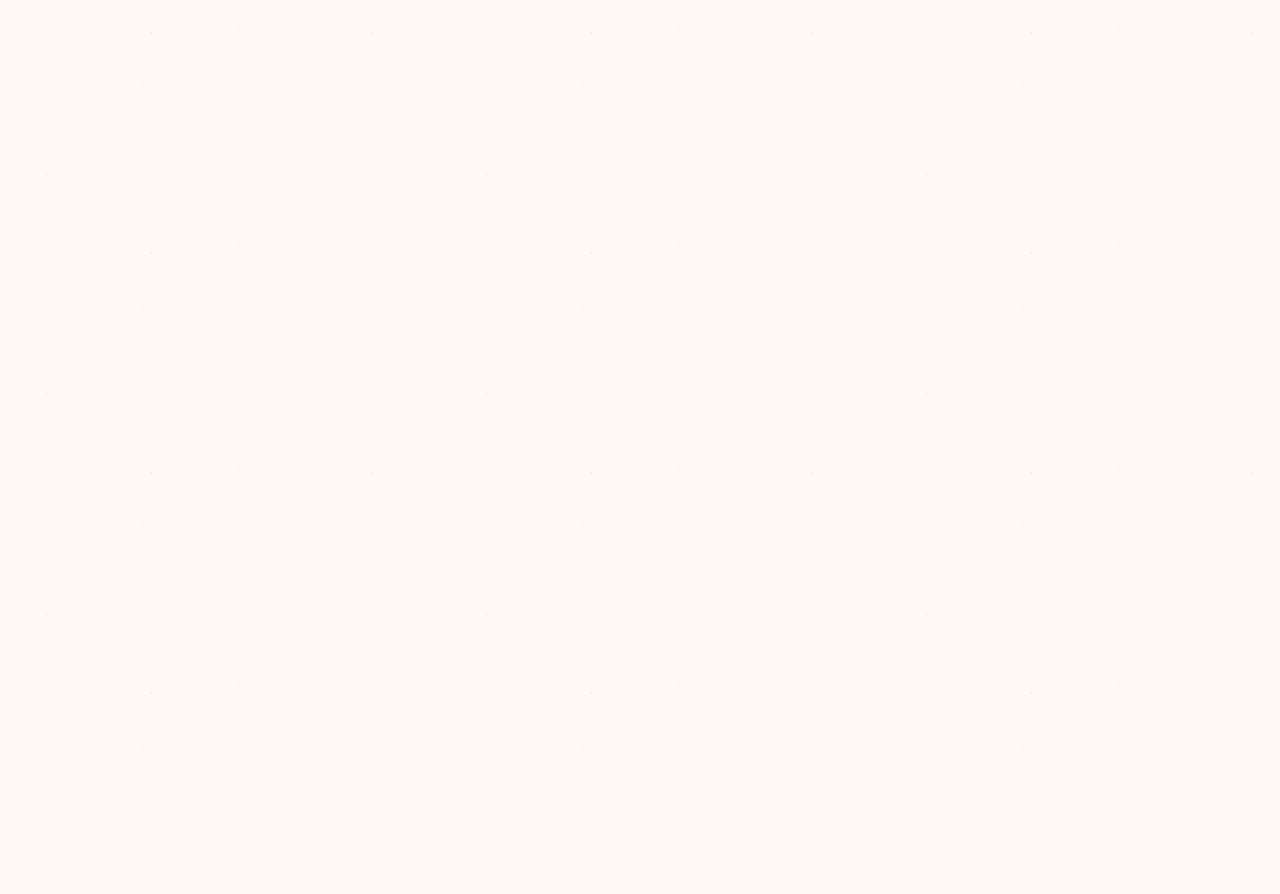
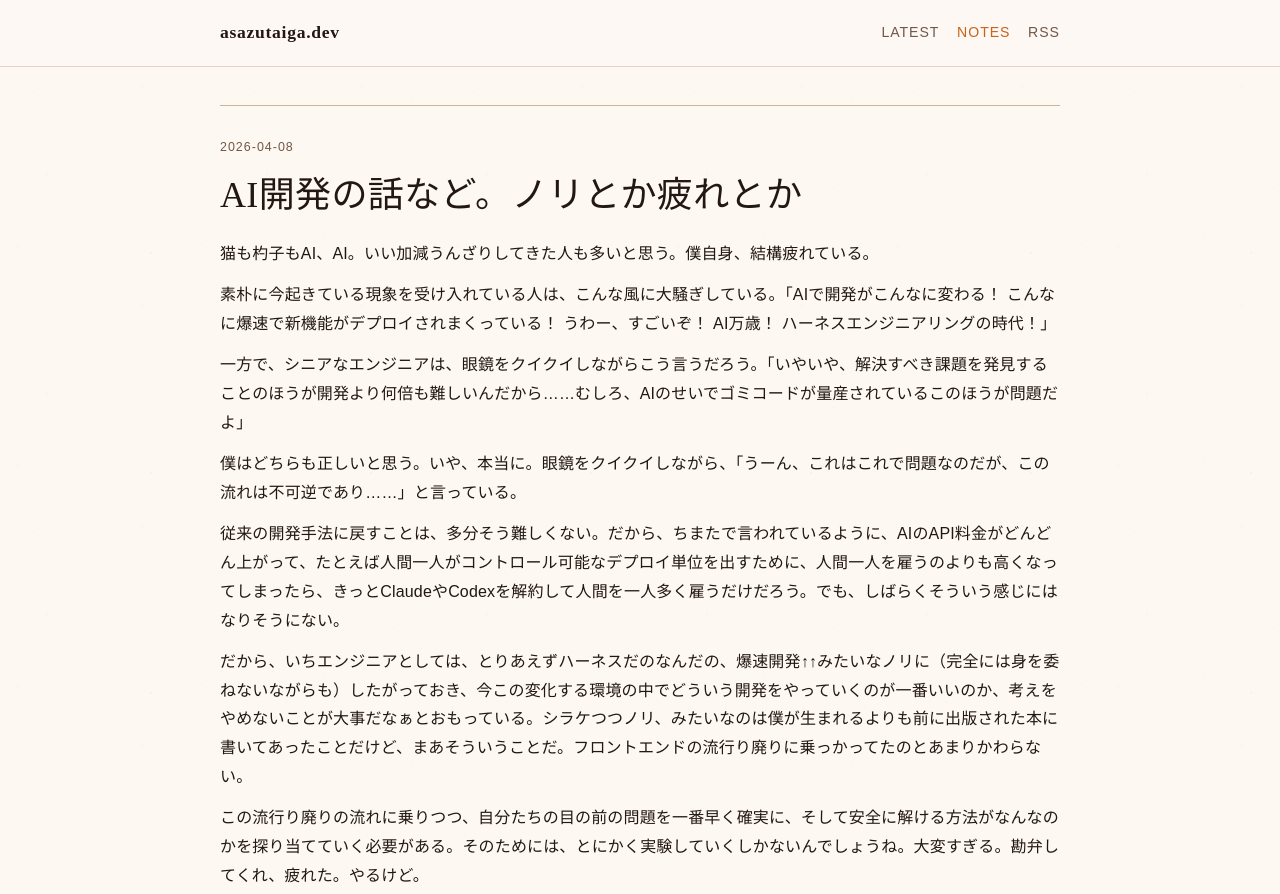
Before and after one commit to AsazuTaiga/asazutaiga.dev, an Astro site: page /notes/ai-development-notes-hype-and-fatigue in a window 1280 px wide. Before the commit this address had no page. Shown: the top 894 px of the page. Before the commit the page ends 800 px from the top, so only its background shows below. Built offline with nearby package versions, Linux system fonts and the light colour scheme; Astro itself is replaced by a stand-in of ours; some packages are replaced by stand-ins of ours.

Commit message:
2026-04-08

```diff
--- /dev/null
+++ b/src/content/posts/ai-development-notes-hype-and-fatigue.md
@@ -0,0 +1,18 @@
+---
+title: "AI開発の話など。ノリとか疲れとか"
+createdAt: "2026-04-08"
+---
+
+猫も杓子もAI、AI。いい加減うんざりしてきた人も多いと思う。僕自身、結構疲れている。
+
+素朴に今起きている現象を受け入れている人は、こんな風に大騒ぎしている。「AIで開発がこんなに変わる！ こんなに爆速で新機能がデプロイされまくっている！ うわー、すごいぞ！ AI万歳！ ハーネスエンジニアリングの時代！」
+
+一方で、シニアなエンジニアは、眼鏡をクイクイしながらこう言うだろう。「いやいや、解決すべき課題を発見することのほうが開発より何倍も難しいんだから……むしろ、AIのせいでゴミコードが量産されているこのほうが問題だよ」
+
+僕はどちらも正しいと思う。いや、本当に。眼鏡をクイクイしながら、「うーん、これはこれで問題なのだが、この流れは不可逆であり……」と言っている。
+
+従来の開発手法に戻すことは、多分そう難しくない。だから、ちまたで言われているように、AIのAPI料金がどんどん上がって、たとえば人間一人がコントロール可能なデプロイ単位を出すために、人間一人を雇うのよりも高くなってしまったら、きっとClaudeやCodexを解約して人間を一人多く雇うだけだろう。でも、しばらくそういう感じにはなりそうにない。
+
+だから、いちエンジニアとしては、とりあえずハーネスだのなんだの、爆速開発↑↑みたいなノリに（完全には身を委ねないながらも）したがっておき、今この変化する環境の中でどういう開発をやっていくのが一番いいのか、考えをやめないことが大事だなぁとおもっている。シラケつつノリ、みたいなのは僕が生まれるよりも前に出版された本に書いてあったことだけど、まあそういうことだ。フロントエンドの流行り廃りに乗っかってたのとあまりかわらない。
+
+この流行り廃りの流れに乗りつつ、自分たちの目の前の問題を一番早く確実に、そして安全に解ける方法がなんなのかを探り当てていく必要がある。そのためには、とにかく実験していくしかないんでしょうね。大変すぎる。勘弁してくれ、疲れた。やるけど。
--- a/src/pages/index.astro
+++ b/src/pages/index.astro
@@ -18,7 +18,7 @@ const latestPosts = pickLatestPosts(entries.map(fromContentEntry));
   {latestPosts.length === 0 ? (
     <p class="empty">過去1年の記事はまだありません。</p>
   ) : (
-    <ul class="post-list">
+    <ul class="post-list post-list--flush-top">
       {latestPosts.map((post) => (
         <li>
           <a href={`/notes/${post.slug}`}>
--- a/src/styles/global.css
+++ b/src/styles/global.css
@@ -123,6 +123,10 @@ h1 {
 
 .post-list li {
   border-top: 1px solid var(--line);
+}
+
+.post-list--flush-top li:first-child {
+  border-top: 0;
 }
 
 .post-list li:last-child {
```
